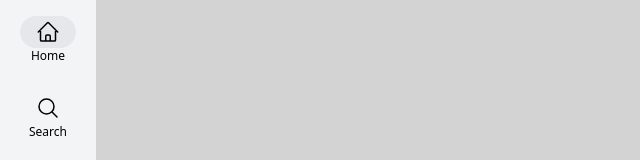
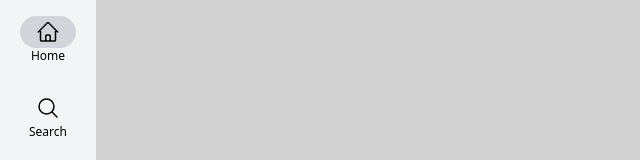
Before and after one commit to karellen22/tailwind-playground, a React (Create React App) app: page / in a window 1280 px wide. Shown: the top 160 px of the page, without its empty margins (0-640 px from the left). Built offline with nearby package versions, Linux system fonts and the light colour scheme.

Commit message:
Change selection to darker colour.

```diff
--- a/src/components/Navbar/NavbarButtons/NavbarBigButton.jsx
+++ b/src/components/Navbar/NavbarButtons/NavbarBigButton.jsx
@@ -13,7 +13,7 @@ const NavbarBigButton = ({
       className={`w-20 h-[60px] ${className} hover:cursor-pointer`}
       onClick={() => onMenuItemClick(menuButtonType)}
     >
-      <div className={`${selected ? "bg-gray-200" : ""} flex ring-offset-4 hover:bg-gray-200 w-14 h-8 rounded-full items-center justify-center m-auto relative`}>
+      <div className={`${selected ? "bg-gray-300" : ""} flex ring-offset-4 hover:bg-gray-200 w-14 h-8 rounded-full items-center justify-center m-auto relative`}>
         {children}
       </div>
       <div className="text-xs text-center font-medium select-none">{text}</div>
```
